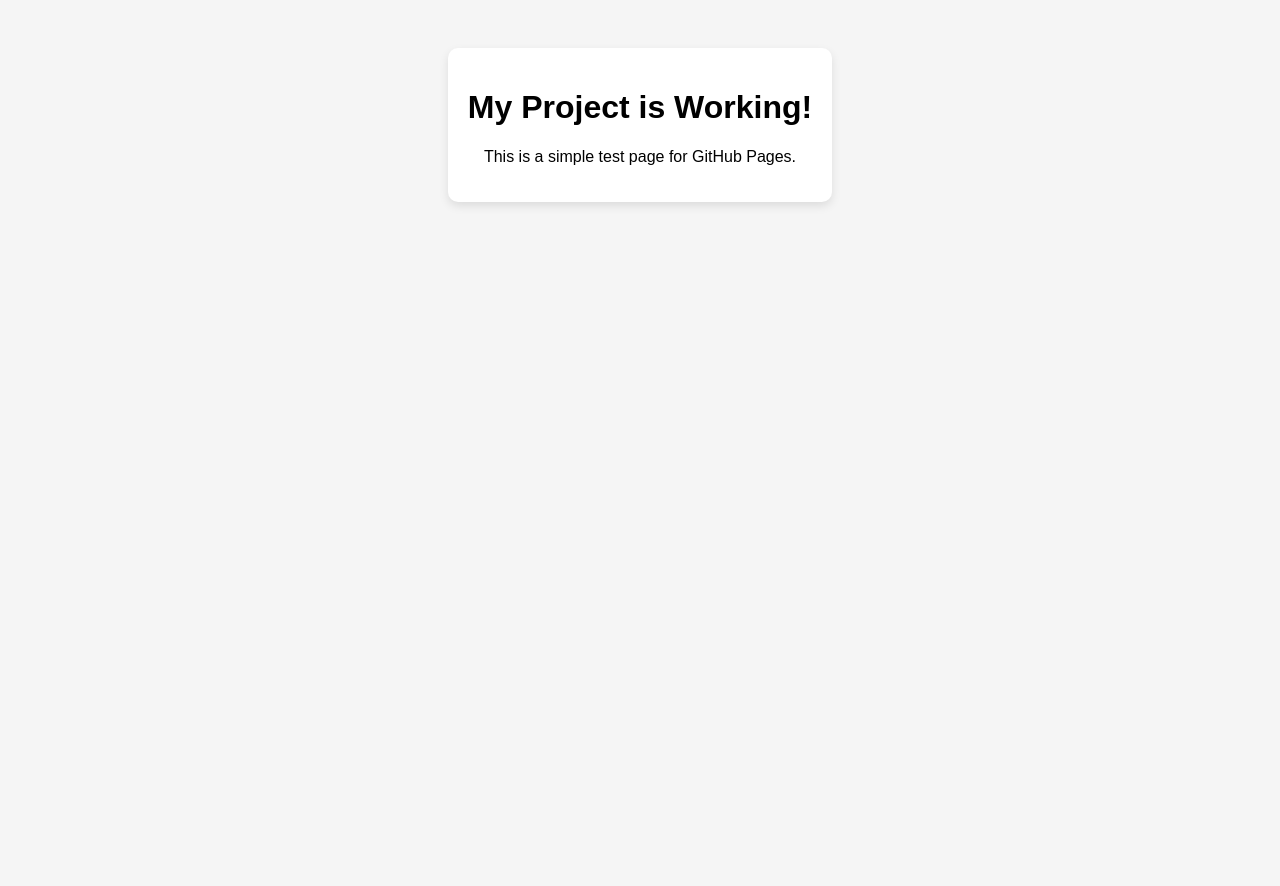
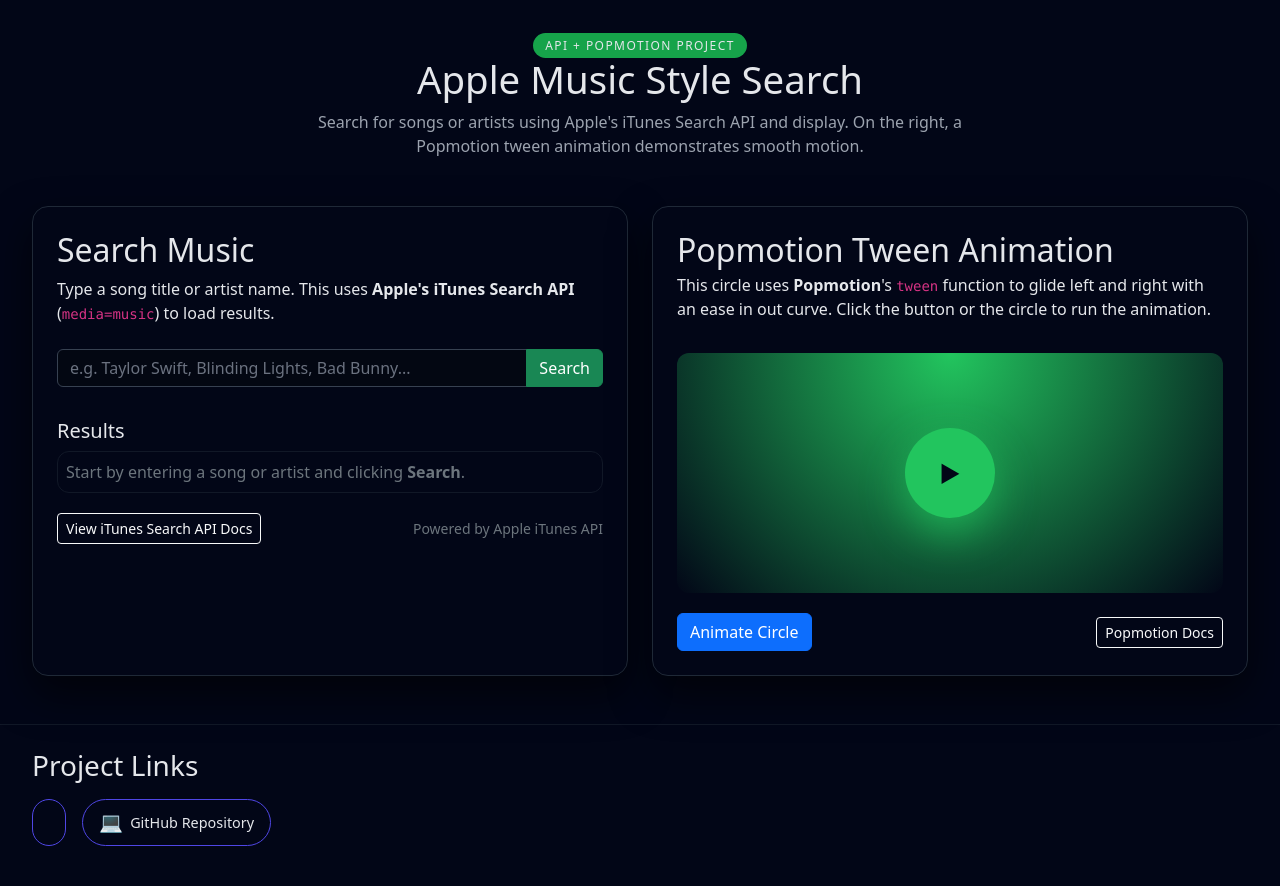
Before and after one commit to MarieroseSinan/api-popmotion-project, a plain HTML site: page index.html in a window 1280 px wide. Before the commit the page ends 800 px from the top, so only its background shows below. Drawn offline with nearby package versions, Linux system fonts and the light colour scheme.

Commit message:
fix popmotion

```diff
--- a/index.html
+++ b/index.html
@@ -3,29 +3,128 @@
 <head>
   <meta charset="UTF-8" />
   <meta name="viewport" content="width=device-width, initial-scale=1.0" />
-  <title>My Web Project</title>
-  <style>
-    body {
-      font-family: Arial, sans-serif;
-      background: #f5f5f5;
-      padding: 40px;
-      text-align: center;
-    }
-    .box {
-      background: white;
-      padding: 20px;
-      border-radius: 10px;
-      display: inline-block;
-      box-shadow: 0 4px 10px rgba(0,0,0,0.1);
-    }
-  </style>
+  <title>Apple Music Style Search + Popmotion</title>
+
+  <!-- Bootstrap for layout / styling -->
+  <link
+    href="https://cdn.jsdelivr.net/npm/bootstrap@5.3.3/dist/css/bootstrap.min.css"
+    rel="stylesheet"
+  />
+
+  <!-- Your CSS file -->
+  <link rel="stylesheet" href="style.css" />
 </head>
 <body>
+  <header>
+    <span class="badge-tag">API + Popmotion Project</span>
+    <h1>Apple Music Style Search</h1>
+    <p>
+      Search for songs or artists using Apple's iTunes Search API and display. On the right, a Popmotion tween animation demonstrates smooth motion.
+    </p>
+  </header>
 
-  <div class="box">
-    <h1>My Project is Working!</h1>
-    <p>This is a simple test page for GitHub Pages.</p>
-  </div>
+  <main>
+    <!-- LEFT: Apple-style music search (API) -->
+    <section class="card-custom">
+      <div class="card-header-text">
+        <h2 class="mb-1">Search Music</h2>
+        <p class="mb-2">
+          Type a song title or artist name. This uses
+          <strong>Apple's iTunes Search API</strong> (<code>media=music</code>) to load results.
+        </p>
+      </div>
 
+      <div class="input-group mb-3">
+        <input
+          id="search-input"
+          type="text"
+          class="form-control"
+          placeholder="e.g. Taylor Swift, Blinding Lights, Bad Bunny..."
+        />
+        <button id="search-btn" class="btn btn-success">
+          Search
+        </button>
+      </div>
+
+      <div>
+        <h5 class="mb-2">Results</h5>
+        <div id="results">
+          <p class="mb-0 text-secondary">
+            Start by entering a song or artist and clicking <strong>Search</strong>.
+          </p>
+        </div>
+      </div>
+
+      <div class="d-flex justify-content-between align-items-center gap-2 mt-1">
+        <a
+          href="https://developer.apple.com/library/archive/documentation/AudioVideo/Conceptual/iTuneSearchAPI/"
+          target="_blank"
+          rel="noopener noreferrer"
+          class="btn btn-outline-light btn-sm"
+        >
+          View iTunes Search API Docs
+        </a>
+        <small class="text-secondary">Powered by Apple iTunes API</small>
+      </div>
+    </section>
+
+    <!-- RIGHT: Popmotion tween animation demo -->
+    <section class="card-custom">
+      <div>
+        <h2 class="mb-1">Popmotion Tween Animation</h2>
+        <p class="mb-3">
+          This circle uses <strong>Popmotion</strong>'s <code>tween</code> function to glide left and right
+          with an ease in out curve. Click the button or the circle to run the animation.
+        </p>
+      </div>
+
+      <div id="animation-wrapper">
+        <div id="animation-ball">▶</div>
+      </div>
+
+      <div class="d-flex justify-content-between align-items-center gap-2 mt-1">
+        <button id="animate-btn" class="btn btn-primary">
+          Animate Circle
+        </button>
+        <a
+          href="https://popmotion.io/"
+          target="_blank"
+          rel="noopener noreferrer"
+          class="btn btn-outline-light btn-sm"
+        >
+          Popmotion Docs
+        </a>
+      </div>
+    </section>
+  </main>
+
+  <!-- Footer links for assignment -->
+  <footer>
+    <h3 class="mb-3">Project Links</h3>
+    <div class="link-list">
+      <!-- You can swap these hrefs for your class sign-up links -->
+      <a
+        href="https://developer.apple.com/library/archive/documentation/AudioVideo/Conceptual/iTuneSearchAPI/"
+        target="_blank"
+        rel="noopener noreferrer"
+        class="pill-link"
+      ></a>
+
+      <a
+        href="https://github.com/MarieroseSinan/api-popmotion-project"
+        target="_blank"
+        rel="noopener noreferrer"
+        class="pill-link"
+      >
+        <span class="icon">💻</span>
+        GitHub Repository
+      </a>
+    </div>
+  </footer>
+
+  <!-- Scripts: Popmotion, Bootstrap, then your JS -->
+  <script src="https://unpkg.com/popmotion@8.1.24/dist/popmotion.global.min.js"></script>
+  <script src="https://cdn.jsdelivr.net/npm/bootstrap@5.3.3/dist/js/bootstrap.bundle.min.js"></script>
+  <script src="script.js"></script>
 </body>
 </html>
--- /dev/null
+++ b/style.css
@@ -0,0 +1,200 @@
+body {
+  font-family: system-ui, -apple-system, BlinkMacSystemFont, "Segoe UI", sans-serif;
+  background: #020617;
+  color: #e5e7eb;
+  min-height: 100vh;
+}
+
+/* Header */
+header {
+  padding: 2rem 1rem;
+  text-align: center;
+}
+
+header h1 {
+  font-size: 2.4rem;
+  margin-bottom: 0.25rem;
+}
+
+header p {
+  color: #9ca3af;
+  max-width: 650px;
+  margin: 0.5rem auto 0;
+}
+
+.badge-tag {
+  background: #16a34a;
+  border-radius: 999px;
+  padding: 0.25rem 0.75rem;
+  font-size: 0.75rem;
+  letter-spacing: 0.12em;
+  text-transform: uppercase;
+}
+
+/* MAIN GRID: left (API) / right (animation) */
+main {
+  display: grid;
+  grid-template-columns: repeat(auto-fit, minmax(360px, 1fr));
+  gap: 1.5rem;
+  padding: 1rem 2rem 3rem;
+}
+
+/* Card container using Flexbox */
+.card-custom {
+  background: #020617;
+  border-radius: 1rem;
+  border: 1px solid #1f2937;
+  box-shadow: 0 18px 40px rgba(0, 0, 0, 0.6);
+  padding: 1.5rem;
+  display: flex;
+  flex-direction: column;
+  gap: 1rem;
+}
+
+.card-header-text {
+  display: flex;
+  flex-direction: column;
+  gap: 0.25rem;
+}
+
+/* Search input */
+#search-input {
+  background: #030712;
+  border: 1px solid #374151;
+  color: #e5e7eb;
+}
+
+#search-input::placeholder {
+  color: #6b7280;
+}
+
+/* Results area */
+#results {
+  max-height: 360px;
+  overflow-y: auto;
+  border-radius: 0.75rem;
+  background: #020617;
+  border: 1px solid #111827;
+  padding: 0.5rem;
+}
+
+.track-row {
+  display: flex;
+  align-items: center;
+  gap: 0.75rem;
+  padding: 0.45rem 0.5rem;
+  border-radius: 0.5rem;
+  transition: background 0.15s ease, transform 0.1s ease;
+  cursor: pointer;
+}
+
+.track-row:hover {
+  background: #111827;
+  transform: translateY(-1px);
+}
+
+.track-art {
+  width: 52px;
+  height: 52px;
+  border-radius: 0.5rem;
+  object-fit: cover;
+}
+
+.track-info {
+  display: flex;
+  flex-direction: column;
+  gap: 0.1rem;
+}
+
+.track-name {
+  font-size: 0.95rem;
+  font-weight: 600;
+  color: #f9fafb;
+}
+
+.track-artist {
+  font-size: 0.8rem;
+  color: #9ca3af;
+}
+
+.track-album {
+  font-size: 0.75rem;
+  color: #6b7280;
+}
+
+/* Animation area */
+#animation-wrapper {
+  display: flex;
+  justify-content: center;
+  align-items: center;
+  min-height: 240px;
+  border-radius: 0.75rem;
+  background: radial-gradient(circle at top, #22c55e, #020617);
+  overflow: hidden;
+  position: relative;
+}
+
+#animation-ball {
+  width: 90px;
+  height: 90px;
+  border-radius: 999px;
+  background: #22c55e;
+  box-shadow: 0 16px 40px rgba(34, 197, 94, 0.7);
+  display: flex;
+  align-items: center;
+  justify-content: center;
+  font-weight: 700;
+  font-size: 1.4rem;
+  color: #020617;
+  cursor: pointer;
+  transform: translateX(0);
+  user-select: none;
+}
+
+/* Footer */
+footer {
+  padding: 1.5rem 2rem 2.5rem;
+  border-top: 1px solid #111827;
+  background: #020617;
+}
+
+.link-list {
+  display: flex;
+  flex-wrap: wrap;
+  gap: 1rem;
+}
+
+.pill-link {
+  border-radius: 999px;
+  padding: 0.5rem 1rem;
+  border: 1px solid #4f46e5;
+  color: #e5e7eb;
+  font-size: 0.9rem;
+  display: inline-flex;
+  align-items: center;
+  gap: 0.45rem;
+  text-decoration: none;
+  transition: all 0.2s ease;
+}
+
+.pill-link:hover {
+  background: #4f46e5;
+  color: white;
+  transform: translateY(-1px);
+  box-shadow: 0 5px 18px rgba(79, 70, 229, 0.5);
+}
+
+.pill-link .icon {
+  font-size: 1.2rem;
+}
+
+/* Responsive */
+@media (max-width: 600px) {
+  header h1 {
+    font-size: 2rem;
+  }
+
+  main {
+    padding: 1rem 1.1rem 2rem;
+  }
+}
```
Also changed, not shown: script.js (added), 1 other file.
